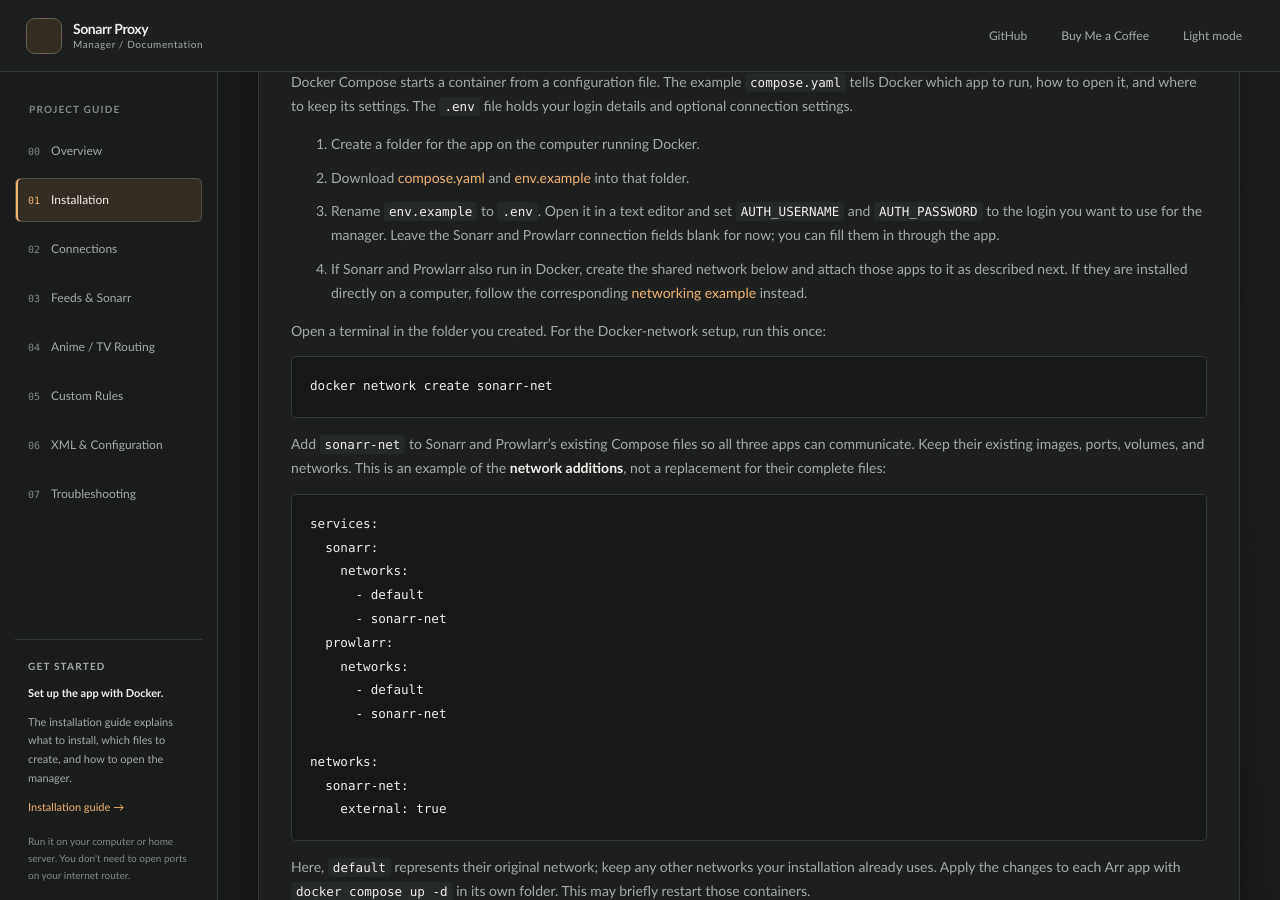
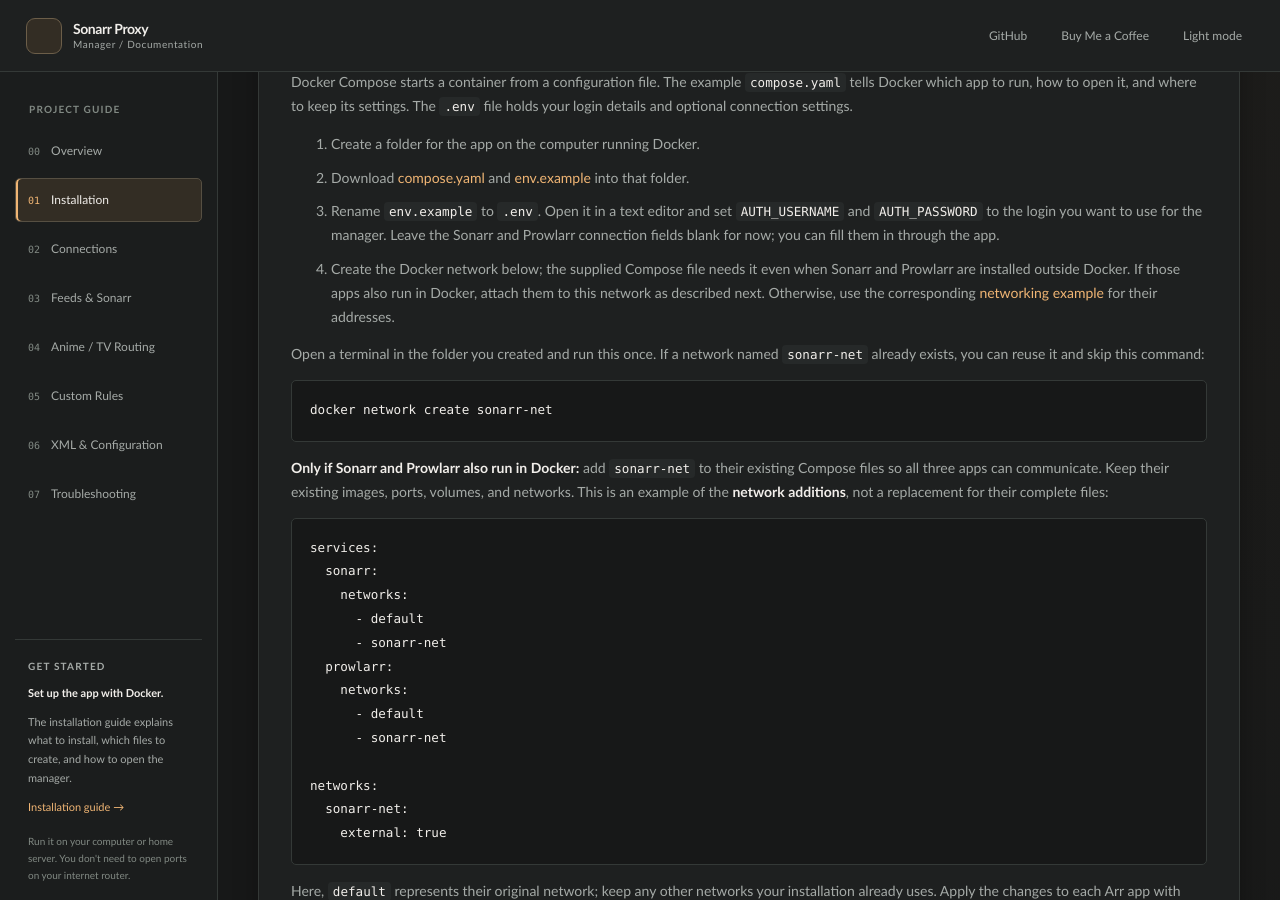
Before and after one commit to DeepDaddyTTV/Sonarr-Nyaa-Proxy-Manager, a Jekyll site: the page built from docs/installation.md, in a window 1280 px wide and 900 px high, scrolled down 595 px. Built offline with Jekyll 4.4.1, drawn with Linux system fonts in a browser that asks for light colours.

Commit message:
Clarify required Docker network for native Arr installations

````diff
--- a/docs/installation.md
+++ b/docs/installation.md
@@ -21,15 +21,15 @@
 1. Create a folder for the app on the computer running Docker.
 2. Download [compose.yaml]({{ '/assets/examples/compose.yaml' | relative_url }}) and [env.example]({{ '/assets/examples/env.example' | relative_url }}) into that folder.
 3. Rename `env.example` to `.env`. Open it in a text editor and set `AUTH_USERNAME` and `AUTH_PASSWORD` to the login you want to use for the manager. Leave the Sonarr and Prowlarr connection fields blank for now; you can fill them in through the app.
-4. If Sonarr and Prowlarr also run in Docker, create the shared network below and attach those apps to it as described next. If they are installed directly on a computer, follow the corresponding [networking example](#networking) instead.
+4. Create the Docker network below; the supplied Compose file needs it even when Sonarr and Prowlarr are installed outside Docker. If those apps also run in Docker, attach them to this network as described next. Otherwise, use the corresponding [networking example](#networking) for their addresses.
 
-Open a terminal in the folder you created. For the Docker-network setup, run this once:
+Open a terminal in the folder you created and run this once. If a network named `sonarr-net` already exists, you can reuse it and skip this command:
 
 ```sh
 docker network create sonarr-net
 ```
 
-Add `sonarr-net` to Sonarr and Prowlarr's existing Compose files so all three apps can communicate. Keep their existing images, ports, volumes, and networks. This is an example of the **network additions**, not a replacement for their complete files:
+**Only if Sonarr and Prowlarr also run in Docker:** add `sonarr-net` to their existing Compose files so all three apps can communicate. Keep their existing images, ports, volumes, and networks. This is an example of the **network additions**, not a replacement for their complete files:
 
 ```yaml
 services:
````
